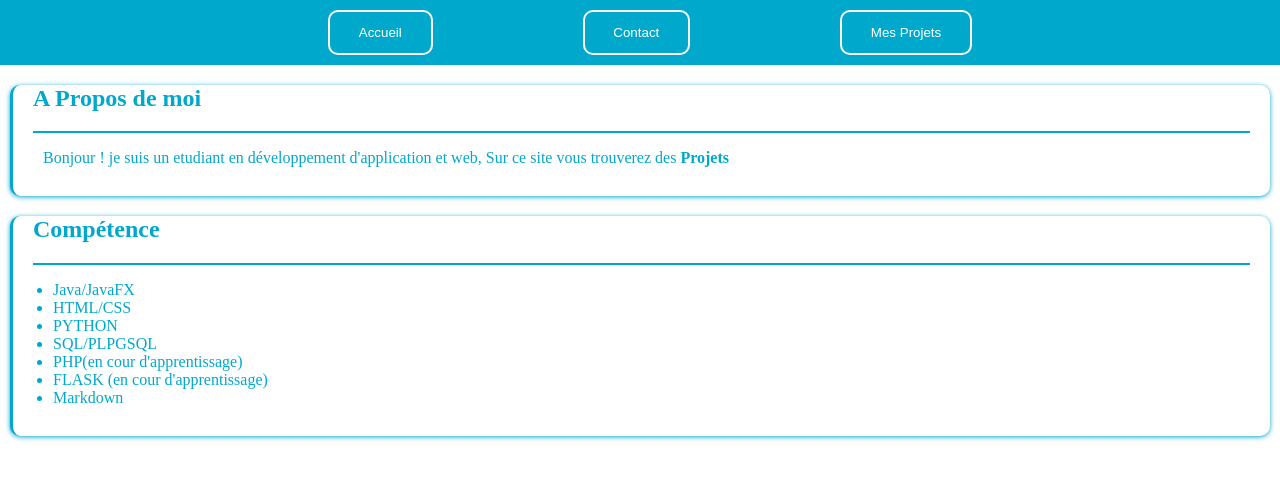
After one commit to SkayZax/site_internet, a PHP site: page /secret.html in a window 1280 px wide. The commit adds this page. Shown: the top 480 px of the page. Run offline with PHP 8.4, Linux system fonts and the light colour scheme.

Commit message:
a propos  de moi + competence

```diff
--- /dev/null
+++ b/secret.html
@@ -0,0 +1,40 @@
+<!doctype html>
+<html lang="fr">
+<head>
+  <meta charset="utf-8">
+  <title>Zone protégée</title>
+    <link href="styles.css" rel="stylesheet">
+
+</head>
+<body>
+ <header>
+     <div class="navbar">
+     <nav>
+         <button class="menu-button"><a>Accueil</a></button>
+         <button class="menu-button"><a>Contact</a></button>
+         <button class="menu-button"><a>Mes Projets</a></button>
+
+                                            </nav></div></header>
+<section class="about">
+    <h2>A Propos de moi</h2>
+    <hr>
+    <p>Bonjour ! je suis un etudiant en développement d'application et web, Sur ce site vous trouverez des <b>Projets</b></p>
+</section>
+<section class="about">
+    <h2>Compétence</h2>
+    <hr>
+    <ul>
+        <li>Java/JavaFX</li>
+        <li>HTML/CSS</li>
+        <li>PYTHON</li>
+        <li>SQL/PLPGSQL</li>
+        <li>PHP(en cour d'apprentissage)</li>
+        <li>FLASK (en cour d'apprentissage)</li>
+        <li>Markdown</li>
+
+    </ul>
+</section>
+
+
+</body>
+</html>
--- a/styles.css
+++ b/styles.css
@@ -24,3 +24,32 @@
     color: #00a8cc;
     border: 2px solid #00a8cc;
 }
+body{
+margin: 0}
+.about{
+    display: flex;
+    background-color: white;
+    box-shadow: 0px 1px 5px #00a8cc;
+    border-radius: 10px;
+    color: #00a8cc;
+    margin-left: 10px;
+    margin-right: 10px;
+    height: auto;
+    padding-bottom: 1%;
+    border-left: 3px solid #00a8cc;
+
+    display: block;
+
+}
+.about h2{
+    margin-left: 20px;
+
+}
+.about p{
+    margin-left: 30px   ;
+}
+.about hr{
+    border : 1px solid #00a8cc;
+    margin-left: 20px;
+    margin-right: 20px;
+}
```
Also changed, not shown: secret.php (deleted, +0 -27 lines).
